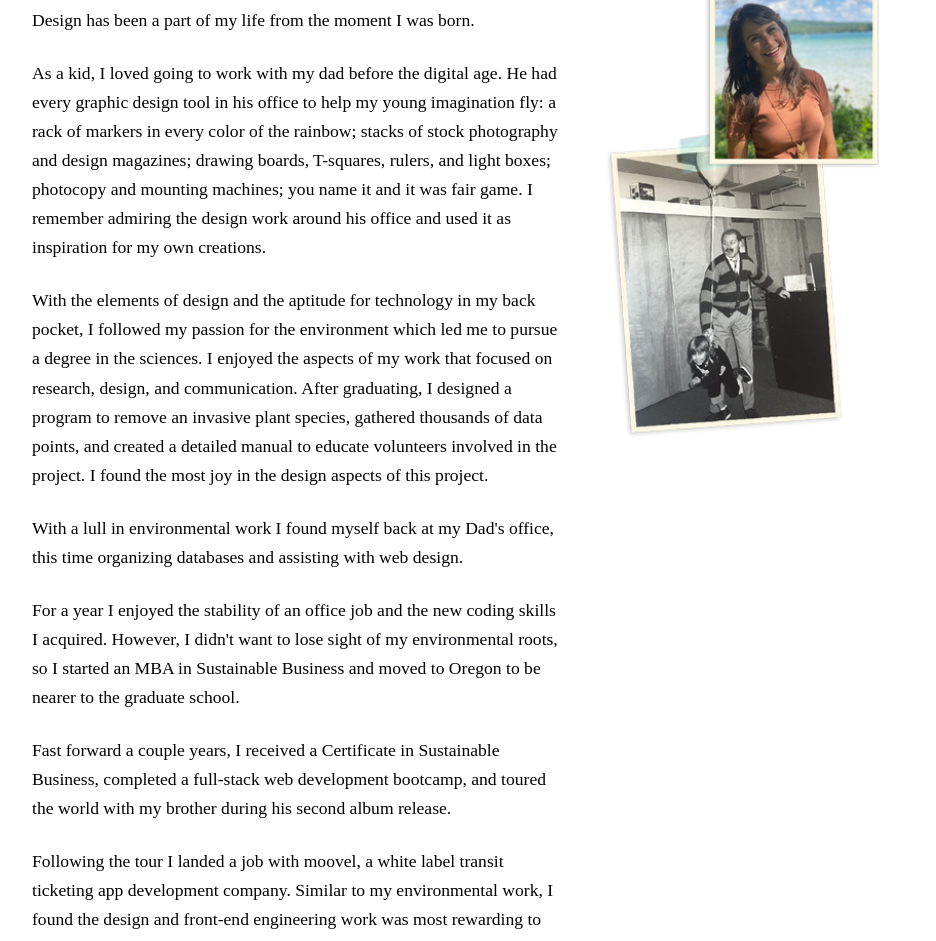
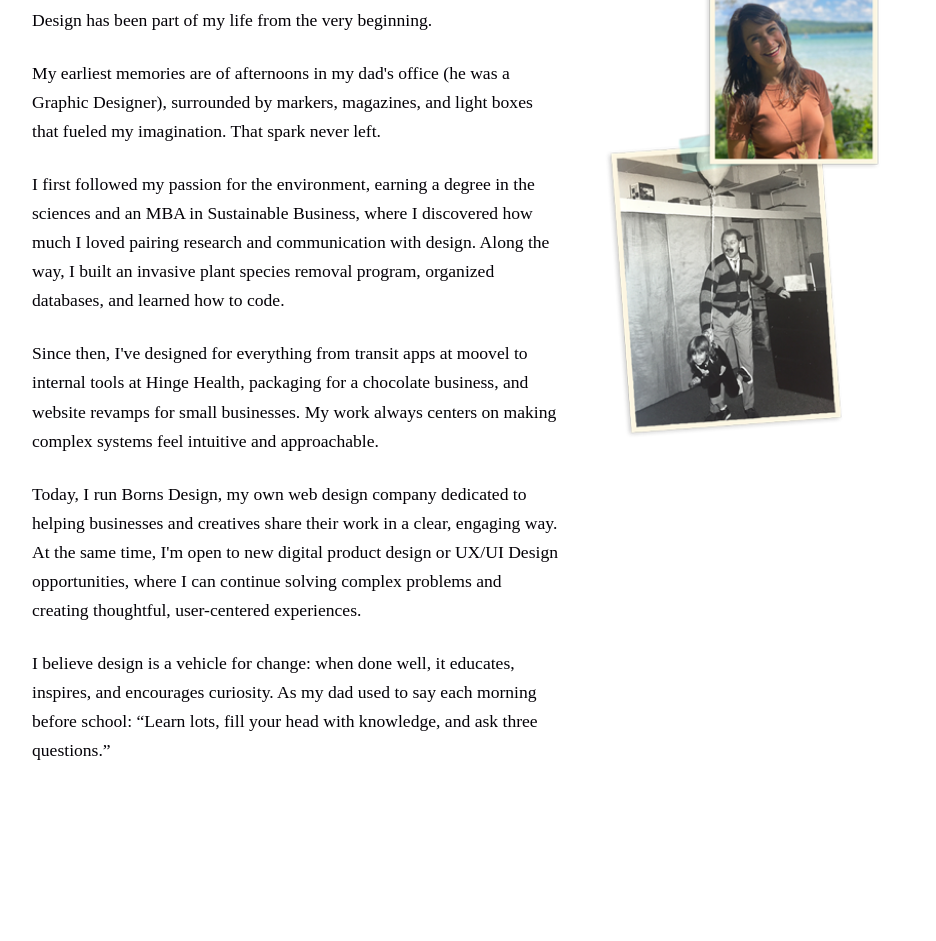
Before and after one commit to LeahBorns/LeahMichalson.github.io, a website: page pages/about.html in a window 1280 px wide. Shown: the part 190-1131 px from the top of the page, without its empty margins (160-1096 px from the left). Drawn offline with nearby package versions, Linux system fonts and the light colour scheme; a web font is replaced by a local one.

Commit message:
Added bornsdesign to home page and updated about page.

```diff
--- a/pages/about.html
+++ b/pages/about.html
@@ -31,6 +31,7 @@
             <ul id="nav-links">
                 <li class="mobile-hover"><a href="../index.html#project-section" class="jumper">Projects</a></li>
                 <li class="mobile-hover"><a href="./about.html" class="jumper active">About</a></li>
+                 <li class="mobile-hover"><a href="https://bornsdesign.com/" target="_blank">Borns Design</a></li>
                 <!-- <li class="mobile-hover"><a href="../images/leah-michalson-design-resume.pdf" target="_blank">Resume</a></li> -->
             </ul>
             <div>
@@ -45,15 +46,12 @@
         <section id="bio-section" data-aos="fade-left">
             <div class="bio">
                 <h2>Leah's life by design</h2>
-                <p>Design has been a part of my life from the moment I was born. </p>
-                <p>As a kid, I loved going to work with my dad before the digital age. He had every graphic design tool in his office to help my young imagination fly: a rack of markers in every color of the rainbow; stacks of stock photography and design magazines; drawing boards, T-squares, rulers, and light boxes; photocopy and mounting machines; you name it and it was fair game. I remember admiring the design work around his office and used it as inspiration for my own creations.</p>
-                <p>With the elements of design and the aptitude for technology in my back pocket, I followed my passion for the environment which led me to pursue a degree in the sciences. I enjoyed the aspects of my work that focused on research, design, and communication. After graduating, I designed a program to remove an invasive plant species, gathered thousands of data points, and created a detailed manual to educate volunteers involved in the project. I found the most joy in the design aspects of this project.</p>
-                <p>With a lull in environmental work I found myself back at my Dad's office, this time organizing databases and assisting with web design.</p>
-                <p> For a year I enjoyed the stability of an office job and the new coding skills I acquired. However, I didn't want to lose sight of my environmental roots, so I started an MBA in Sustainable Business and moved to Oregon to be nearer to the graduate school.</p>
-                <p>Fast forward a couple years, I received a Certificate in Sustainable Business, completed a full-stack web development bootcamp, and toured the world with my brother during his second album release.</p>
-                <p>Following the tour I landed a job with moovel, a white label transit ticketing app development company. Similar to my environmental work, I found the design and front-end engineering work was most rewarding to me. I realized that I wanted to learn more so I started a UX/UI bootcamp. Since the bootcamp I have designed internal products at Hinge Health, explored chocolate packaging designs for a small chocolate company, and have collaborated with the musician, BØRNS, to prepare his website for his album release.</p>
-                <p>Reflecting on my route, communications design has always been an integral part of my life. I believe that design can be a vehicle for positive change and growth. If done well, it can be an effective tool to inform and educate, especially with the inundation of information from social media, news outlets, political campaigns, etc.</p>
-                <p>I want to design communications that encourage others to think outside the box and ask questions. Just like what my dad would say every day we left for school. “Learn lots, fill your head with knowledge, and ask 3 questions.”</p>
+                <p>Design has been part of my life from the very beginning. </p>
+                <p>My earliest memories are of afternoons in my dad's office (he was a Graphic Designer), surrounded by markers, magazines, and light boxes that fueled my imagination. That spark never left.</p>
+                <p>I first followed my passion for the environment, earning a degree in the sciences and an MBA in Sustainable Business, where I discovered how much I loved pairing research and communication with design. Along the way, I built an invasive plant species removal program, organized databases, and learned how to code.</p>
+                <p>Since then, I've designed for everything from transit apps at moovel to internal tools at Hinge Health, packaging for a chocolate business, and website revamps for small businesses. My work always centers on making complex systems feel intuitive and approachable.</p>
+                <p>Today, I run Borns Design, my own web design company dedicated to helping businesses and creatives share their work in a clear, engaging way. At the same time, I'm open to new digital product design or UX/UI Design opportunities, where I can continue solving complex problems and creating thoughtful, user-centered experiences.</p>
+                <p>I believe design is a vehicle for change: when done well, it educates, inspires, and encourages curiosity. As my dad used to say each morning before school: “Learn lots, fill your head with knowledge, and ask three questions.”</p>
             </div>
 
             <div class="bio-picture"> <img src="../images/about-me-balloon-small.png" srcset="../images/about-me-balloon-small.png 1x, ../images/about-me-balloon-big.png 2x" style="max-width: 500px" alt="pictures of Leah">
```
Also changed, not shown: index.html (+4 -3 lines).
